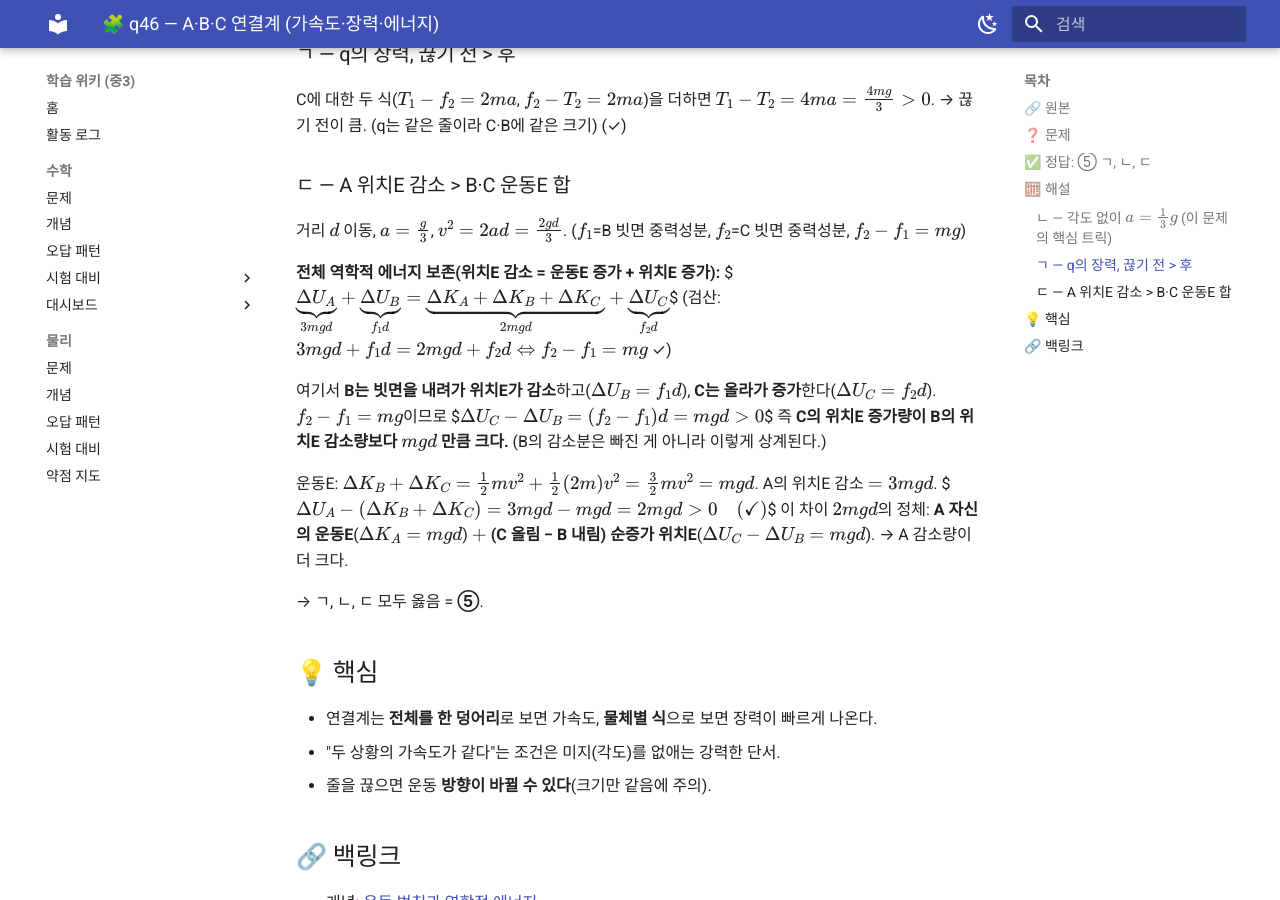
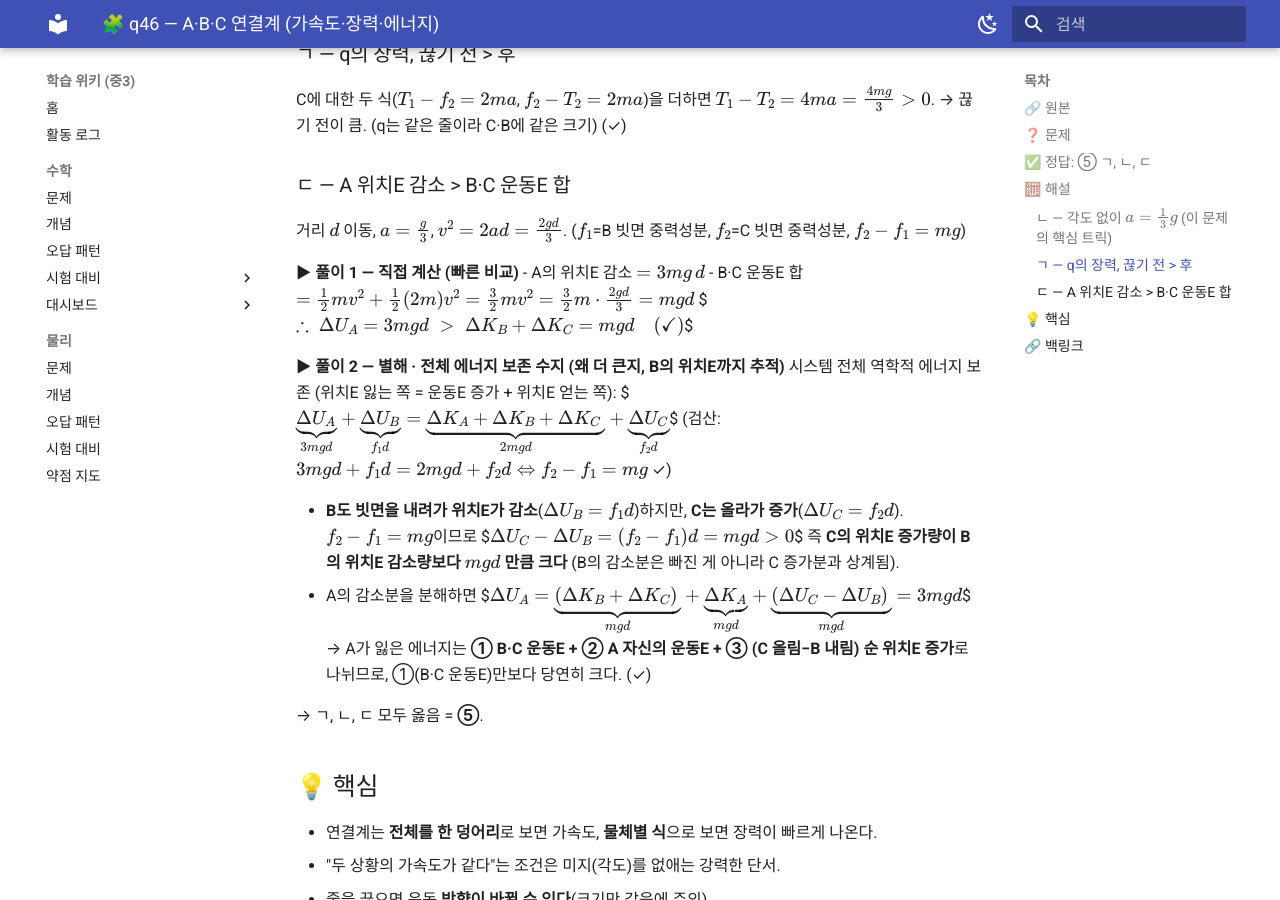
Before and after one commit to fabelian/math-learning-wiki, an MkDocs documentation site: the page built from wiki/physics/problems/2026-06-11-q46.md, in a window 1280 px wide and 900 px high, scrolled down 911 px. Built offline with MkDocs 1.6.1 and Material for MkDocs 9.7.7, drawn with Linux system fonts in a browser that asks for light colours.

Commit message:
docs(physics): q46 ㄷ에 에너지 보존 별해 추가(풀이1 직접계산 + 풀이2 보존수지)
학생 요청으로 기존 직접 계산은 유지하고, 전체 에너지 보존 수지 관점을 별해로 병기.
B의 위치E 감소분(ΔU_C-ΔU_B=mgd>0)과 A 감소분의 3분할(①B·C운동E ②A운동E ③C-B 순위치E)을 명시.

Co-Authored-By: Claude Opus 4.8 (1M context) <noreply@anthropic.com>

```diff
--- a/wiki/physics/problems/2026-06-11-q46.md
+++ b/wiki/physics/problems/2026-06-11-q46.md
@@ -40,17 +40,22 @@ C에 대한 두 식($T_1-f_2=2ma$, $f_2-T_2=2ma$)을 더하면 $T_1-T_2=4ma=\tfr
 ### ㄷ — A 위치E 감소 > B·C 운동E 합
 거리 $d$ 이동, $a=\frac{g}{3}$, $v^2=2ad=\frac{2gd}{3}$. ($f_1$=B 빗면 중력성분, $f_2$=C 빗면 중력성분, $f_2-f_1=mg$)
 
-**전체 역학적 에너지 보존(위치E 감소 = 운동E 증가 + 위치E 증가):**
-$$\underbrace{\Delta U_A}_{3mgd}+\underbrace{\Delta U_B}_{f_1 d}=\underbrace{\Delta K_{A}+\Delta K_B+\Delta K_C}_{2mgd}+\underbrace{\Delta U_C}_{f_2 d}$$
+**▶ 풀이 1 — 직접 계산 (빠른 비교)**
+- A의 위치E 감소 $=3mg\,d$
+- B·C 운동E 합 $=\tfrac12 m v^2+\tfrac12(2m)v^2=\tfrac32 m v^2=\tfrac32 m\cdot\tfrac{2gd}{3}=mgd$
+$$\therefore\ \Delta U_A=3mgd \;>\; \Delta K_B+\Delta K_C=mgd\quad(✓)$$
+
+**▶ 풀이 2 — 별해 · 전체 에너지 보존 수지 (왜 더 큰지, B의 위치E까지 추적)**
+시스템 전체 역학적 에너지 보존 (위치E 잃는 쪽 = 운동E 증가 + 위치E 얻는 쪽):
+$$\underbrace{\Delta U_A}_{3mgd}+\underbrace{\Delta U_B}_{f_1 d}=\underbrace{\Delta K_A+\Delta K_B+\Delta K_C}_{2mgd}+\underbrace{\Delta U_C}_{f_2 d}$$
 (검산: $3mgd+f_1d=2mgd+f_2d \Leftrightarrow f_2-f_1=mg$ ✓)
 
-여기서 **B는 빗면을 내려가 위치E가 감소**하고($\Delta U_B=f_1d$), **C는 올라가 증가**한다($\Delta U_C=f_2d$). $f_2-f_1=mg$이므로
+- **B도 빗면을 내려가 위치E가 감소**($\Delta U_B=f_1d$)하지만, **C는 올라가 증가**($\Delta U_C=f_2d$). $f_2-f_1=mg$이므로
 $$\Delta U_C-\Delta U_B=(f_2-f_1)d=mgd>0$$
-즉 **C의 위치E 증가량이 B의 위치E 감소량보다 $mgd$ 만큼 크다.** (B의 감소분은 빠진 게 아니라 이렇게 상계된다.)
-
-운동E: $\Delta K_B+\Delta K_C=\tfrac12 m v^2+\tfrac12(2m)v^2=\tfrac32 m v^2=mgd$. A의 위치E 감소 $=3mgd$.
-$$\Delta U_A-(\Delta K_B+\Delta K_C)=3mgd-mgd=2mgd>0\quad(✓)$$
-이 차이 $2mgd$의 정체: **A 자신의 운동E**($\Delta K_A=mgd$) $+$ **(C 올림 − B 내림) 순증가 위치E**($\Delta U_C-\Delta U_B=mgd$). → A 감소량이 더 크다.
+즉 **C의 위치E 증가량이 B의 위치E 감소량보다 $mgd$ 만큼 크다** (B의 감소분은 빠진 게 아니라 C 증가분과 상계됨).
+- A의 감소분을 분해하면
+$$\Delta U_A=\underbrace{(\Delta K_B+\Delta K_C)}_{mgd}+\underbrace{\Delta K_A}_{mgd}+\underbrace{(\Delta U_C-\Delta U_B)}_{mgd}=3mgd$$
+→ A가 잃은 에너지는 **① B·C 운동E + ② A 자신의 운동E + ③ (C 올림−B 내림) 순 위치E 증가**로 나뉘므로, ①(B·C 운동E)만보다 당연히 크다. (✓)
 
 → ㄱ, ㄴ, ㄷ 모두 옳음 = **⑤**.
 
```
